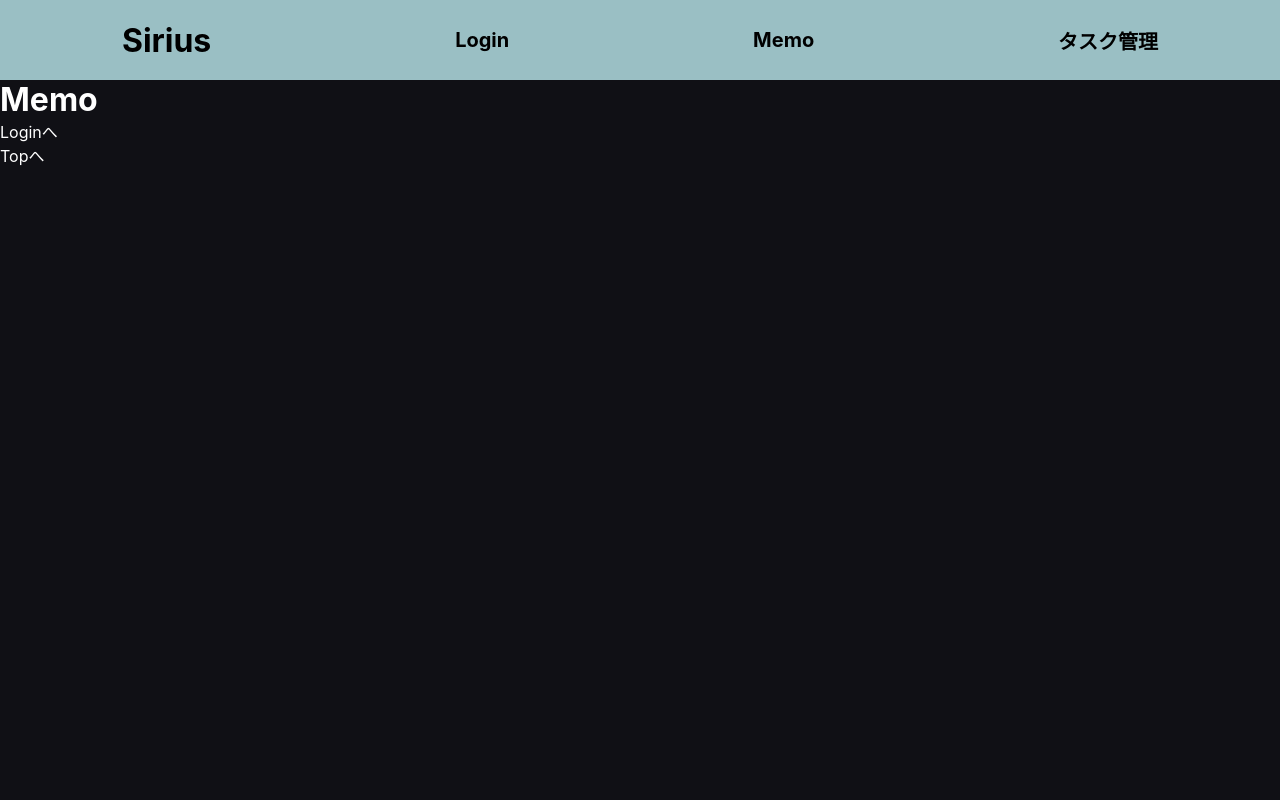
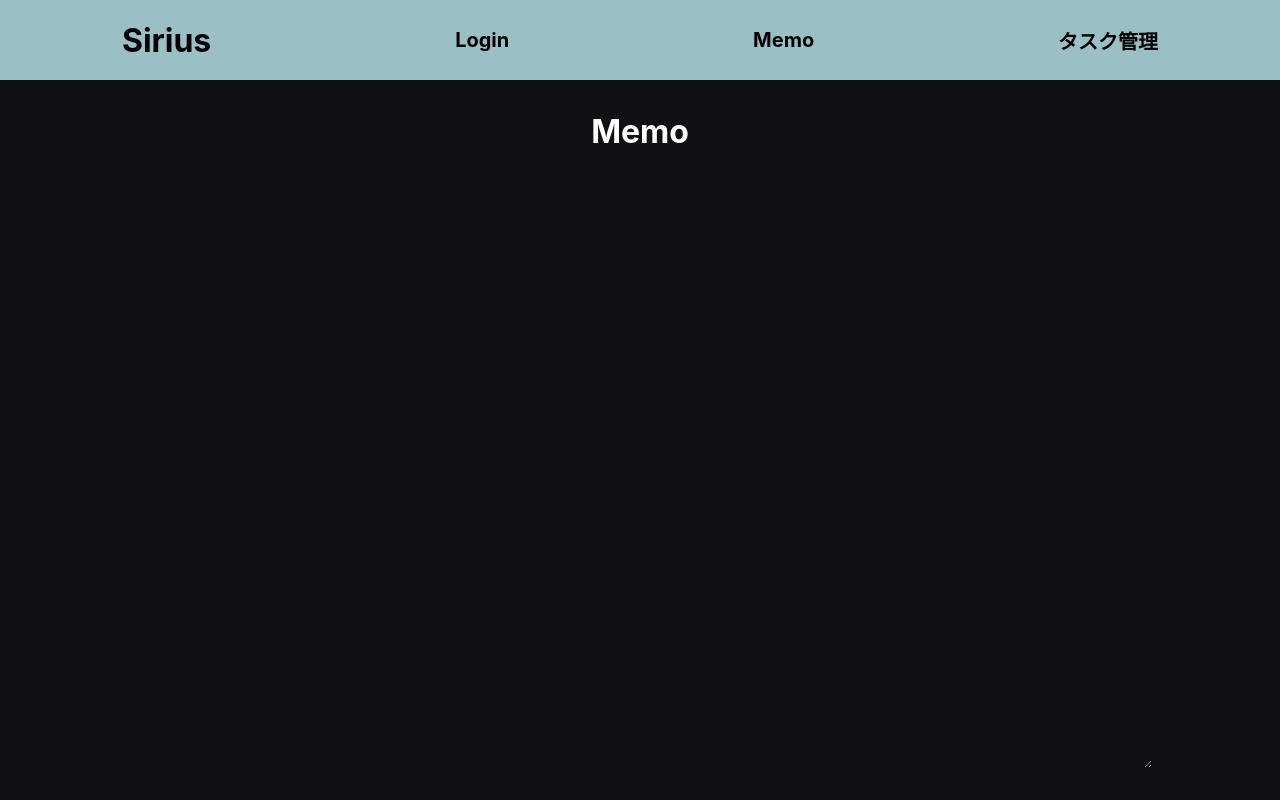
Before and after one commit to JunyaLab/secretary, a React (Create React App) app: page /memo in a window 1280 px wide. Built offline with nearby package versions, Linux system fonts and the light colour scheme.

Commit message:
とりあえずメモ機能の完成（local storageを使用）

```diff
--- a/src/ui/Memo/Memo.js
+++ b/src/ui/Memo/Memo.js
@@ -1,19 +1,34 @@
-import { Link } from "react-router-dom";
+import styles from "./Memo.module.css";
 import Header from "../../Components/Header/Header";
 
 const Memo = () => {
   return (
     <>
       <Header />
-      <h1>Memo</h1>
-      <div>
-        <Link to={`/`}>Loginへ</Link>
-      </div>
-      <div>
-        <Link to={`/top/`}>Topへ</Link>
+      <div className={styles["memo-page"]}>
+        <h1 className={styles["memo-title"]}>Memo</h1>
+        <textarea id="memo" className={styles.memo} onClick={edit}>{localStorage.getItem("memo")}</textarea>
       </div>
     </>
   );
 };
 
 export default Memo;
+
+// local storage に変数 memo がなければからの文字列として登録
+if(localStorage.getItem('memo') == null) {
+  localStorage.setItem('memo', "");
+};
+
+// メモを編集するための関数
+function edit() {
+  document.getElementById("memo").addEventListener('keypress', enter);  // id memo に対して、特定のキーボード操作を可能に
+  function enter(e) {
+    if (e.keyCode === 13) { // enter が入力された場合
+      // local storage の memo をキーとする部分に変更後の内容を追加
+      const contents = document.getElementById("memo").value;
+      localStorage.setItem('memo', contents);
+      return false;
+    }
+  }
+};
--- /dev/null
+++ b/src/ui/Memo/Memo.module.css
@@ -0,0 +1,22 @@
+.memo-page{
+    display: flex;
+    flex-direction: column;
+    align-items: center;
+    justify-content: center;
+}
+
+.memo-title{
+    margin: 2.5% 0;
+}
+
+.memo{
+    width: 75vw;
+    height: 65vh;
+    padding: 2.5%;
+    background-color: #101015;
+    border-color: #101015;
+    font-size: 150%;
+}
+.memo:focus{
+    outline: none;
+}
```
